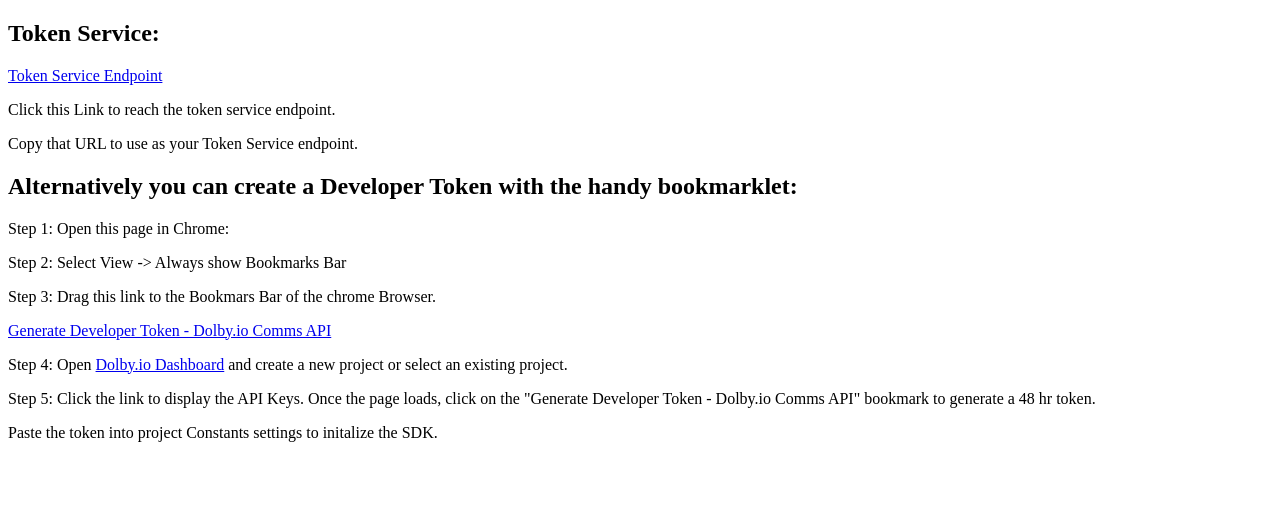
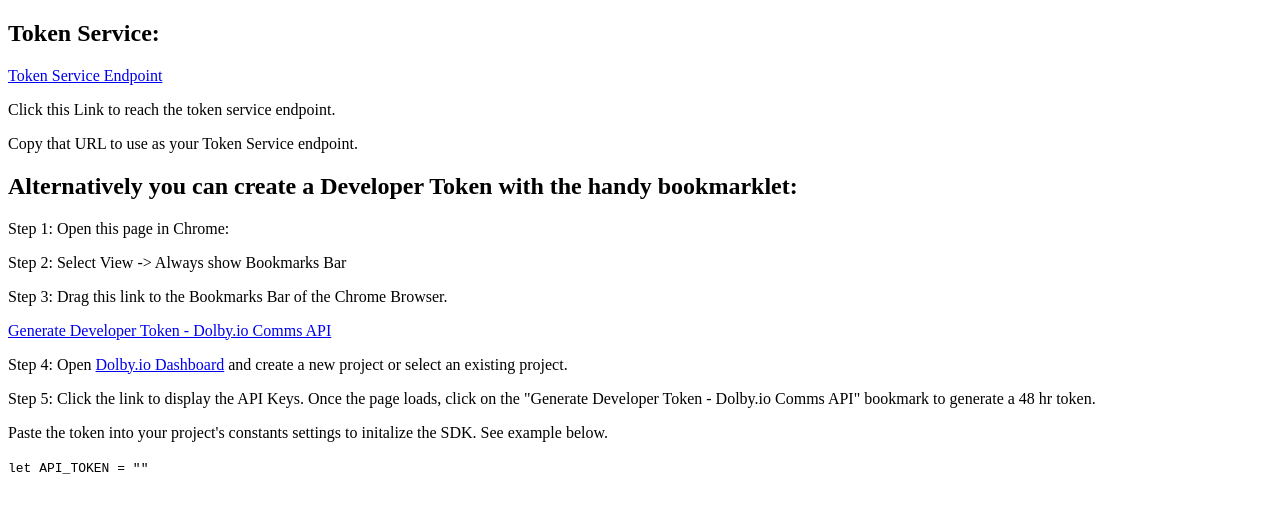
Before and after one commit to dzeitman/developer-token-bookmark, a website: page www/index.html in a window 1280 px wide. Drawn offline with Linux system fonts and the light colour scheme.

Commit message:
updated bookmarks

```diff
--- a/www/index.html
+++ b/www/index.html
@@ -25,7 +25,7 @@
         Step 2: Select View -> Always show Bookmarks Bar
     </p>
     <p>
-        Step 3: Drag this link to the Bookmars Bar of the chrome Browser.
+        Step 3: Drag this link to the Bookmarks Bar of the Chrome Browser.
     </p>
 
     <p>
@@ -61,8 +61,13 @@
         token.
     </p>
     <p>
-        Paste the token into project Constants settings to initalize the SDK.
+        Paste the token into your project's constants settings to initalize the SDK. See example below.
     </p>
+
+    <code>
+        let API_TOKEN = "<REPLACE-WITH-YOUR-DEVELOPER-TOKEN>"
+    </code>
+
 
 </body>
 
```
